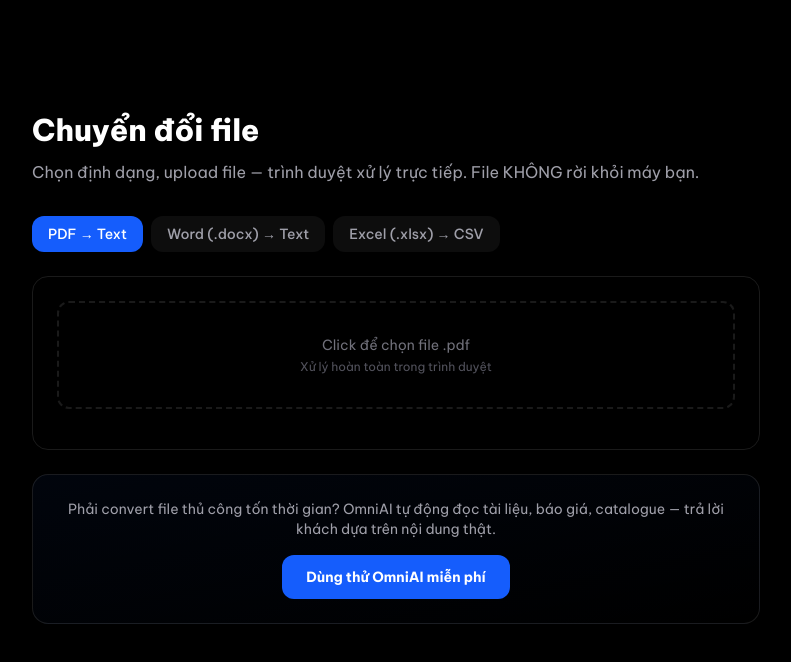
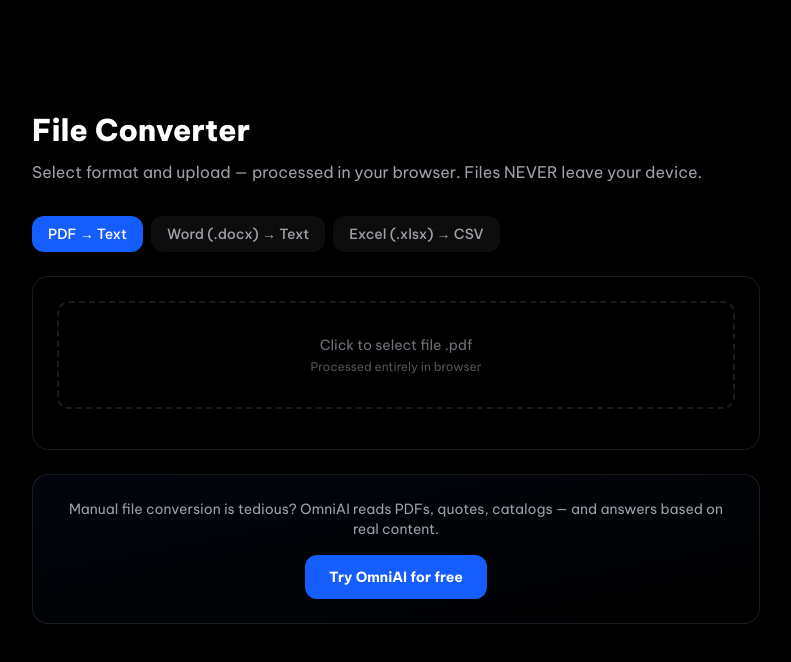
Before and after one commit to baonckh/omni-dashboard, a Next.js app: page /tools/chuyen-doi-file in a window 1280 px wide. Shown: the top 662 px of the page, without its empty margins (244-1035 px from the left). Built offline with nearby package versions, Linux system fonts and the light colour scheme; no server answers.

Commit message:
ponytail: bilingual vi/en convert tool page

```diff
--- a/src/app/tools/chuyen-doi-file/page.tsx
+++ b/src/app/tools/chuyen-doi-file/page.tsx
@@ -5,8 +5,8 @@ import Link from "next/link";
 import * as pdfjs from "pdfjs-dist";
 import { extractRawText } from "mammoth";
 import * as XLSX from "xlsx";
+import { useLang } from "@/lib/i18n";
 
-// ponytail: worker loaded from CDN at runtime (client-side only)
 if (typeof window !== "undefined") {
   pdfjs.GlobalWorkerOptions.workerSrc = `//unpkg.com/pdfjs-dist@${pdfjs.version}/build/pdf.worker.min.mjs`;
 }
@@ -17,17 +17,34 @@ const FORMATS = [
   { label: "Excel (.xlsx) → CSV", accept: ".xlsx,.xls", extract: "xlsx" },
 ];
 
+const T = {
+  title: { vi: "Chuyển đổi file", en: "File Converter" },
+  desc: { vi: "Chọn định dạng, upload file — trình duyệt xử lý trực tiếp. File KHÔNG rời khỏi máy bạn.", en: "Select format and upload — processed in your browser. Files NEVER leave your device." },
+  upload: { vi: "Click để chọn file", en: "Click to select file" },
+  client: { vi: "Xử lý hoàn toàn trong trình duyệt", en: "Processed entirely in browser" },
+  processing: { vi: "Đang xử lý...", en: "Processing..." },
+  copy: { vi: "Copy kết quả", en: "Copy result" },
+  download: { vi: "Tải về .txt", en: "Download .txt" },
+  cta: { vi: "Phải convert file thủ công tốn thời gian? OmniAI tự động đọc tài liệu, báo giá, catalogue — trả lời khách dựa trên nội dung thật.", en: "Manual file conversion is tedious? OmniAI reads PDFs, quotes, catalogs — and answers based on real content." },
+  cta_btn: { vi: "Dùng thử OmniAI miễn phí", en: "Try OmniAI for free" },
+  error: { vi: "Lỗi: ", en: "Error: " },
+};
+
 export default function ConvertPage() {
   const [tab, setTab] = useState(0);
   const [text, setText] = useState("");
   const [loading, setLoading] = useState(false);
   const inputRef = useRef<HTMLInputElement>(null);
+  const [blobUrl, setBlobUrl] = useState("");
+  const { lang } = useLang();
+  const _ = (o: { vi: string; en: string }) => lang === "en" ? o.en : o.vi;
 
   const fmt = FORMATS[tab];
 
   async function handleFile(f: File) {
     setLoading(true);
     setText("");
+    setBlobUrl("");
     try {
       const buf = await f.arrayBuffer();
       let out = "";
@@ -48,9 +65,11 @@ export default function ConvertPage() {
           return `=== ${name} ===\n` + XLSX.utils.sheet_to_csv(sheet);
         }).join("\n");
       }
+      URL.revokeObjectURL(blobUrl);
+      setBlobUrl(URL.createObjectURL(new Blob([out], { type: "text/plain" })));
       setText(out);
     } catch (e: any) {
-      setText("Lỗi: " + (e.message || "Không thể đọc file"));
+      setText(_(T.error) + (e.message || ""));
     }
     setLoading(false);
   }
@@ -58,29 +77,25 @@ export default function ConvertPage() {
   return (
     <main className="min-h-screen bg-black text-white">
       <div className="max-w-3xl mx-auto px-5 pt-28 pb-16">
-        <h1 className="text-3xl font-extrabold mb-3">Chuyển đổi file</h1>
-        <p className="text-zinc-400 mb-8">
-          Chọn định dạng, upload file — trình duyệt xử lý trực tiếp. File KHÔNG rời khỏi máy bạn.
-        </p>
+        <h1 className="text-3xl font-extrabold mb-3">{_(T.title)}</h1>
+        <p className="text-zinc-400 mb-8">{_(T.desc)}</p>
 
         <div className="flex gap-2 mb-6 flex-wrap">
           {FORMATS.map((f, i) => (
-            <button key={f.label} onClick={() => { setTab(i); setText(""); }}
-              className={`px-4 py-2 rounded-xl text-sm font-medium transition-colors ${i === tab ? "bg-blue-600 text-white" : "bg-white/5 text-zinc-400 hover:text-white"}`}
-            >{f.label}</button>
+            <button key={f.label} onClick={() => { setTab(i); setText(""); setBlobUrl(""); }}
+              className={`px-4 py-2 rounded-xl text-sm font-medium transition-colors ${i === tab ? "bg-blue-600 text-white" : "bg-white/5 text-zinc-400 hover:text-white"}`}>{f.label}</button>
           ))}
         </div>
 
         <div className="rounded-2xl border border-white/10 p-6 mb-6">
-          <input ref={inputRef} type="file" accept={fmt.accept} onChange={e => e.target.files?.[0] && handleFile(e.target.files[0])}
-            className="hidden" />
+          <input ref={inputRef} type="file" accept={fmt.accept} onChange={e => e.target.files?.[0] && handleFile(e.target.files[0])} className="hidden" />
           <div onClick={() => inputRef.current?.click()} className="border-2 border-dashed border-white/10 rounded-xl p-8 text-center mb-4 hover:border-blue-500/30 transition-colors cursor-pointer">
             {loading ? (
-              <p className="text-zinc-400 text-sm">Đang xử lý...</p>
+              <p className="text-zinc-400 text-sm">{_(T.processing)}</p>
             ) : (
               <>
-                <p className="text-zinc-500 text-sm">Click để chọn file {fmt.accept}</p>
-                <p className="text-zinc-600 text-xs mt-1">Xử lý hoàn toàn trong trình duyệt</p>
+                <p className="text-zinc-500 text-sm">{_(T.upload)} {fmt.accept}</p>
+                <p className="text-zinc-600 text-xs mt-1">{_(T.client)}</p>
               </>
             )}
           </div>
@@ -90,21 +105,20 @@ export default function ConvertPage() {
               className="w-full px-4 py-3 rounded-xl bg-white/5 border border-white/10 text-white text-sm font-mono focus:outline-none" />
           )}
           {text && (
-            <button onClick={() => navigator.clipboard.writeText(text)}
-              className="mt-2 px-4 py-2 rounded-xl bg-white/10 text-sm hover:bg-white/20 transition-colors">
-              Copy kết quả
-            </button>
+            <div className="flex gap-2 mt-2 flex-wrap">
+              <button onClick={() => navigator.clipboard.writeText(text)}
+                className="px-4 py-2 rounded-xl bg-white/10 text-sm hover:bg-white/20 transition-colors">{_(T.copy)}</button>
+              {blobUrl && (
+                <a href={blobUrl} download="converted.txt"
+                  className="inline-flex px-4 py-2 rounded-xl bg-blue-600/20 text-sm text-blue-400 hover:bg-blue-600/30 transition-colors">{_(T.download)}</a>
+              )}
+            </div>
           )}
         </div>
 
         <div className="rounded-2xl border border-white/10 p-6 text-center bg-gradient-to-br from-blue-600/5 to-transparent">
-          <p className="text-sm text-zinc-400 mb-4">
-            Phải convert file thủ công tốn thời gian? OmniAI tự động đọc tài liệu, báo giá, catalogue — trả lời khách dựa trên nội dung thật.
-          </p>
-          <Link href="/register"
-            className="inline-flex px-6 py-3 rounded-xl bg-blue-600 font-bold text-sm hover:bg-blue-500 transition-colors">
-            Dùng thử OmniAI miễn phí
-          </Link>
+          <p className="text-sm text-zinc-400 mb-4">{_(T.cta)}</p>
+          <Link href="/register" className="inline-flex px-6 py-3 rounded-xl bg-blue-600 font-bold text-sm hover:bg-blue-500 transition-colors">{_(T.cta_btn)}</Link>
         </div>
       </div>
     </main>
```
